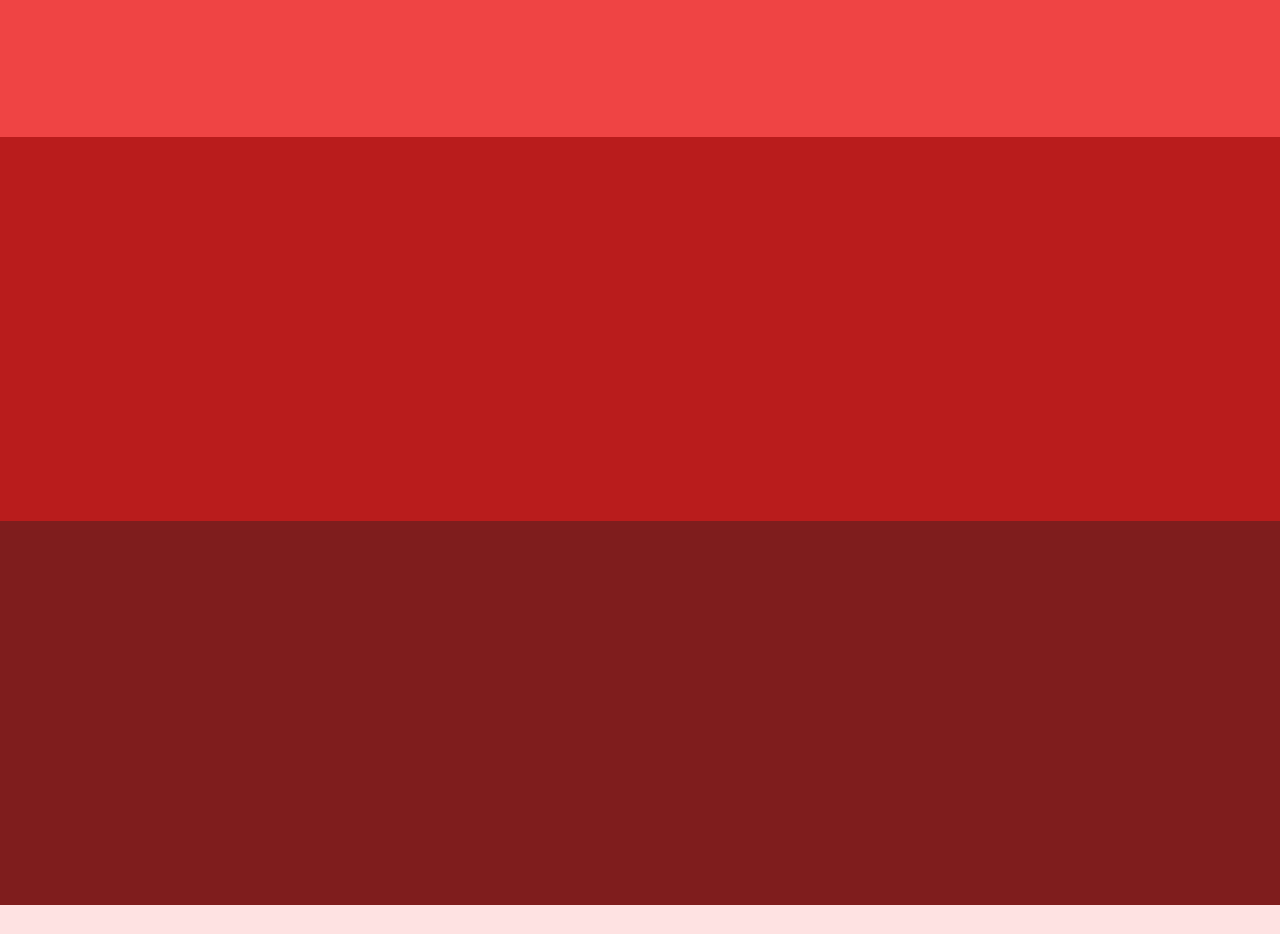
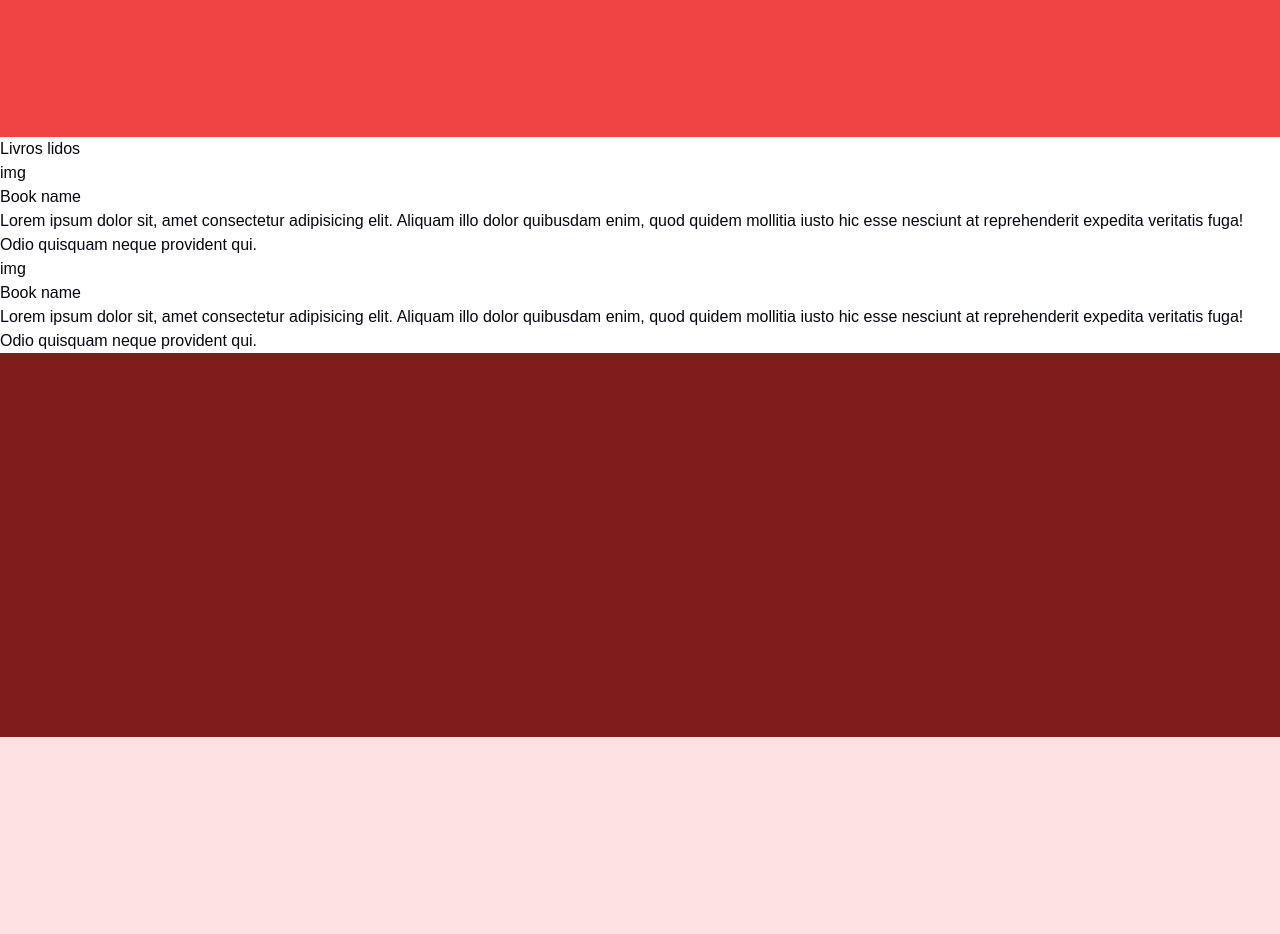
Before and after one commit to fabriciogferreira/fabriciogferreira, a Next.js app: page / in a window 1280 px wide. Shown: the part 2420-3354 px from the top of the page. Built offline with nearby package versions, Linux system fonts and the light colour scheme.

Commit message:
feat: sketch read book

```diff
--- /dev/null
+++ b/app/_components/BooksRead.tsx
@@ -0,0 +1,29 @@
+export default function BooksRead(){
+    return (
+        <section>
+            <h4>
+                Livros lidos
+            </h4>
+            <div className="flex flex-wrap">
+                <div>
+                    img
+                    <h5>
+                        Book name
+                    </h5>
+                    <p>
+                        Lorem ipsum dolor sit, amet consectetur adipisicing elit. Aliquam illo dolor quibusdam enim, quod quidem mollitia iusto hic esse nesciunt at reprehenderit expedita veritatis fuga! Odio quisquam neque provident qui.
+                    </p>
+                </div>
+                <div>
+                    img
+                    <h5>
+                        Book name
+                    </h5>
+                    <p>
+                        Lorem ipsum dolor sit, amet consectetur adipisicing elit. Aliquam illo dolor quibusdam enim, quod quidem mollitia iusto hic esse nesciunt at reprehenderit expedita veritatis fuga! Odio quisquam neque provident qui.
+                    </p>
+                </div>
+            </div>
+        </section>
+    )
+}
--- a/app/page.tsx
+++ b/app/page.tsx
@@ -4,7 +4,7 @@ import HeroSection from "@/app/_components/HeroSection";
 import Skills from "@/app/_components/Skills";
 import Jobs from "@/app/_components/Jobs";
 import Contact from "@/app/_components/Contact";
-
+import BooksRead from "@/app/_components/BooksRead";
 export default function Home() {
   return (
     <>
@@ -24,7 +24,7 @@ export default function Home() {
         <section id={EnumSectionsIds.Downloads} className="bg-red-100 h-96"></section>
         <Contact />
         <section id={EnumSectionsIds.Testimonials} className="bg-red-500 h-96"></section>
-        <section id={EnumSectionsIds.BooksRead} className="bg-red-700 h-96"></section>
+        <BooksRead />
         <section id={EnumSectionsIds.Articles} className="bg-red-900 h-96"></section>
         <section id={EnumSectionsIds.AbouteMe} className="bg-red-100 h-96"></section>
       </main>
```
